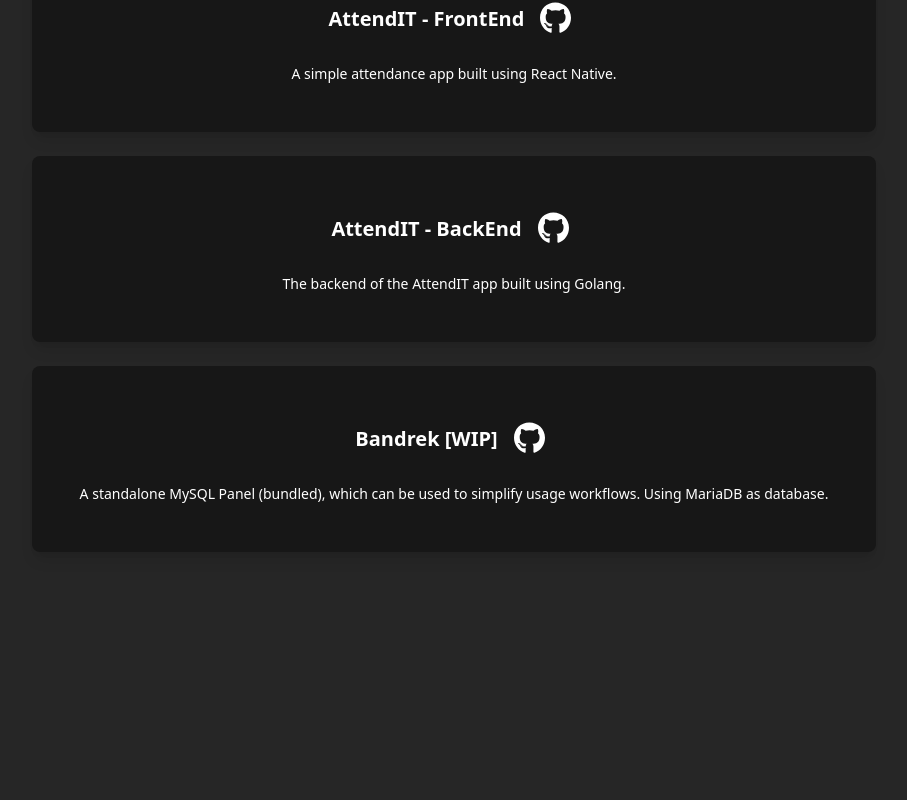
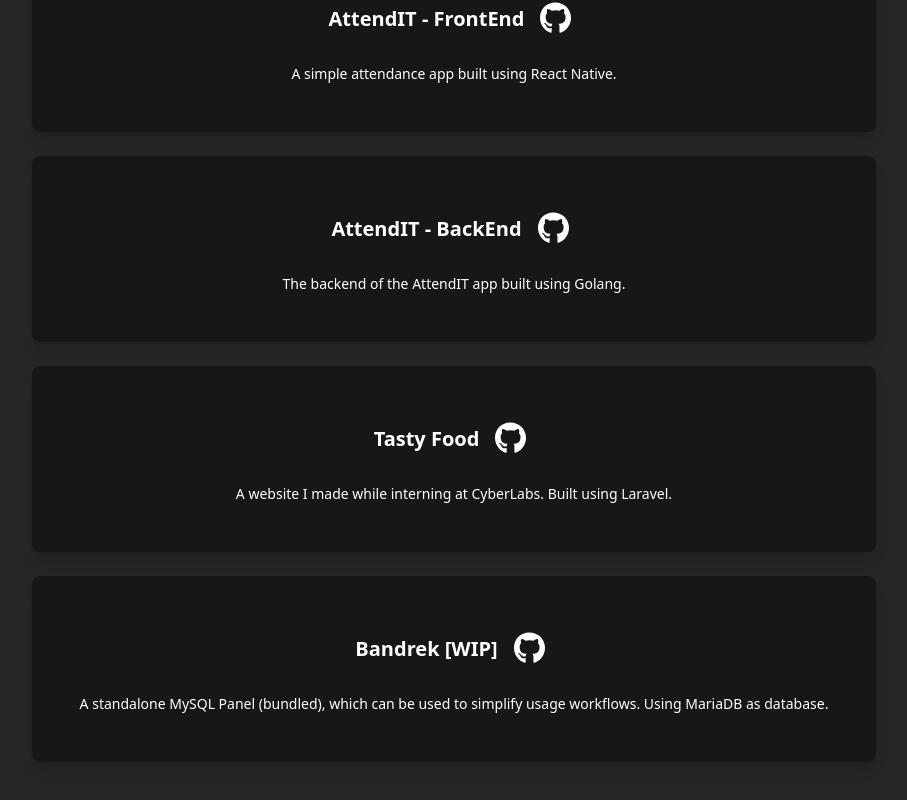
Before and after one commit to Tiramitzu/next-tiramitzu, a Next.js app: page /projects in a window 1280 px wide. Shown: the part 978-1778 px from the top of the page, without its empty margins (186-1093 px from the left). Built offline with nearby package versions, Linux system fonts and the light colour scheme.

Commit message:
chore: update project list

```diff
--- a/src/components/Projects.ts
+++ b/src/components/Projects.ts
@@ -36,6 +36,11 @@ const projectList = [
 		github: "https://github.com/Tiramitzu/attendit-backend"
 	},
 	{
+		name: "Tasty Food",
+		description: "A website I made while interning at CyberLabs. Built using Laravel.",
+		github: "https://github.com/Tiramitzu/tasty-food/"
+	},
+	{
 		name: "Bandrek [WIP]",
 		description:
 			"A standalone MySQL Panel (bundled), which can be used to simplify usage workflows. Using MariaDB as database.",
```
